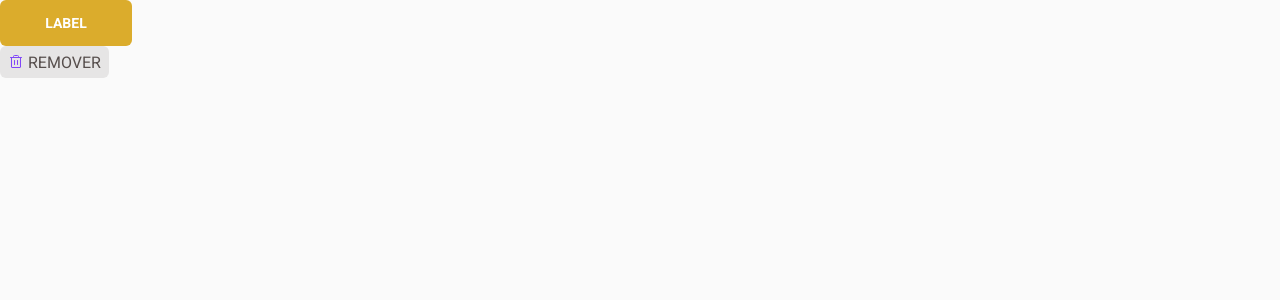
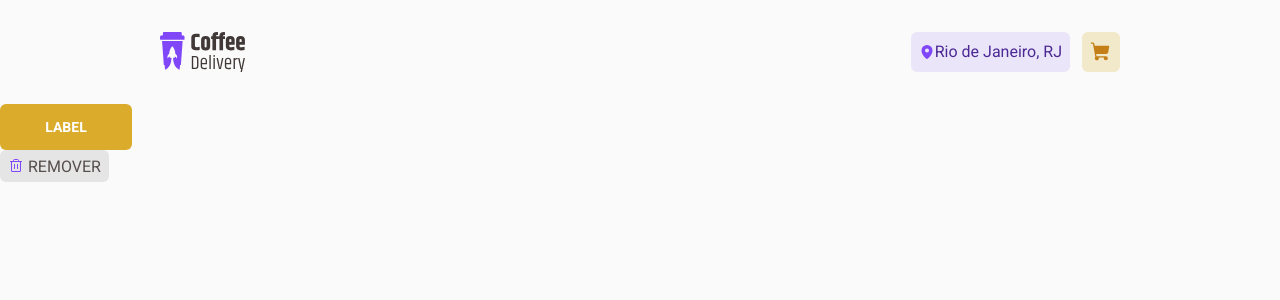
Before and after one commit to victorassiso/caffee-delivery, a React (Vite) app: page / in a window 1280 px wide. Shown: the top 300 px of the page. Built offline with nearby package versions, Linux system fonts and the light colour scheme.

Commit message:
ADD: Header

```diff
--- a/src/App.tsx
+++ b/src/App.tsx
@@ -1,9 +1,11 @@
+import { Header } from './components/header'
 import { PrimaryButton } from './components/primary-button'
 import { SecondaryButton } from './components/secondary-button'
 
 function App() {
   return (
     <div>
+      <Header />
       <PrimaryButton>Label</PrimaryButton>
       <SecondaryButton>Remover</SecondaryButton>
     </div>
--- /dev/null
+++ b/src/components/header.tsx
@@ -0,0 +1,24 @@
+import { MapPin, ShoppingCart } from 'phosphor-react'
+
+import logo from '../assets/logo.svg'
+
+export function Header() {
+  return (
+    <div className="flex items-center justify-between max-w-[1440px] py-8 px-40">
+      <img src={logo} alt="Coffee Delivery" className="h-[40px]" />
+      <div className="flex gap-3">
+        <div className="bg-secondary-light rounded-md flex items-center text-secondary-dark p-2">
+          <MapPin color="var(--secondary)" weight="fill" />
+          <span>Rio de Janeiro, RJ</span>
+        </div>
+        <button className="bg-primary-light p-2 rounded-md felx items-center justify-center">
+          <ShoppingCart
+            color="var(--primary-dark)"
+            weight="fill"
+            className="h-[1.375rem] w-[1.375rem]"
+          />
+        </button>
+      </div>
+    </div>
+  )
+}
```
